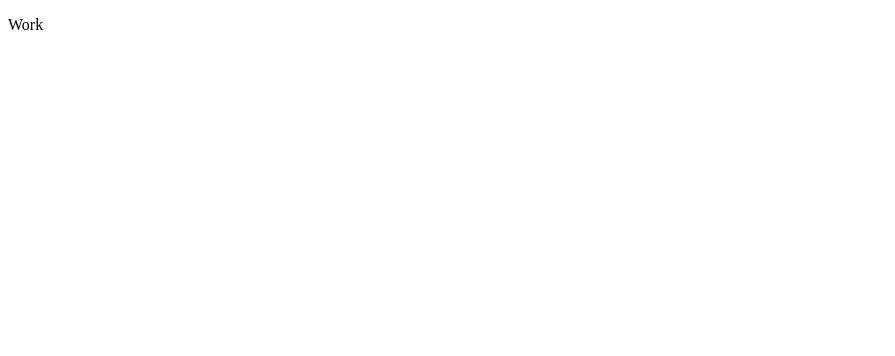
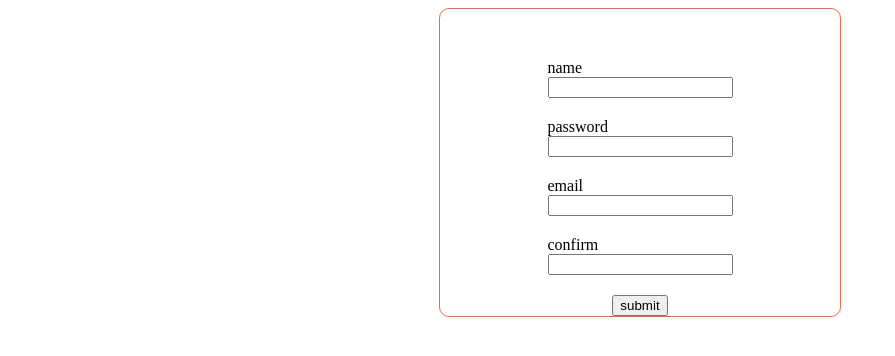
Before and after one commit to Karlsoninit/bootcamp14, a React (Create React App) app: page / in a window 1280 px wide. Shown: the top 356 px of the page, without its empty margins (0-895 px from the left). Built offline with nearby package versions, Linux system fonts and the light colour scheme.

Commit message:
done teach module 05

```diff
--- a/src/components/App.js
+++ b/src/components/App.js
@@ -1,9 +1,10 @@
 import React from 'react';
+import Task from './Task/Task';
 
 const App = () => {
   return (
     <>
-      <p>Work</p>
+      <Task />
     </>
   );
 };
--- /dev/null
+++ b/src/components/Task/Task.js
@@ -0,0 +1,12 @@
+import React, { Component } from 'react';
+import TaskForm from '../TaskForm/TaskForm';
+
+class Task extends Component {
+  state = {};
+
+  render() {
+    return <TaskForm />;
+  }
+}
+
+export default Task;
--- /dev/null
+++ b/src/components/TaskForm/TaskForm.js
@@ -0,0 +1,64 @@
+import React, { Component } from 'react';
+import css from './TaskForm.module.css';
+import TaskInput from '../TaskInput/TaskInput';
+
+const INITIAL_STATE = {
+  name: '',
+  password: '',
+  email: '',
+  confirm: '',
+};
+
+const KEY = {
+  name: 'name',
+  password: 'password',
+  email: 'email',
+  confirm: 'confirm',
+};
+
+class TaskForm extends Component {
+  state = { ...INITIAL_STATE };
+
+  handleChange = evt => {
+    const { name } = evt.target;
+    this.setState({ [name]: evt.target.value });
+  };
+
+  handleSubmit = evt => {
+    evt.preventDefault();
+    console.log(this.state);
+    this.setState({ ...INITIAL_STATE });
+  };
+
+  render() {
+    const { name, password, email, confirm } = this.state;
+    return (
+      <form onSubmit={this.handleSubmit} className={css.formContainer}>
+        <TaskInput
+          handleChange={this.handleChange}
+          name={KEY.name}
+          value={name}
+        />
+        <TaskInput
+          handleChange={this.handleChange}
+          name={KEY.password}
+          value={password}
+        />
+        <TaskInput
+          handleChange={this.handleChange}
+          name={KEY.email}
+          value={email}
+        />
+        <TaskInput
+          handleChange={this.handleChange}
+          name={KEY.confirm}
+          value={confirm}
+        />
+
+        <button type="submit">submit</button>
+      </form>
+    );
+  }
+}
+
+export default TaskForm;
--- /dev/null
+++ b/src/components/TaskForm/TaskForm.module.css
@@ -0,0 +1,10 @@
+.formContainer {
+  display: flex;
+  flex-direction: column;
+  width: 400px;
+  align-items: center;
+  margin: auto;
+  border: 1px solid tomato;
+  padding: 50px 0 0 0;
+  border-radius: 10px;
+}
--- /dev/null
+++ b/src/components/TaskInput/TaskInput.js
@@ -0,0 +1,25 @@
+import React from 'react';
+import ProppTypes from 'prop-types';
+import css from './TaskInput.module.css';
+
+const TaskInput = ({ handleChange, name, value }) => (
+  // eslint-disable-next-line jsx-a11y/label-has-associated-control
+  <label className={css.labelGroup}>
+    {name}
+    <input
+      onChange={handleChange}
+      className={css.input}
+      type="text"
+      name={name}
+      value={value}
+    />
+  </label>
+);
+
+TaskInput.propTypes = {
+  handleChange: ProppTypes.func.isRequired,
+  name: ProppTypes.string.isRequired,
+  value: ProppTypes.string.isRequired,
+};
+
+export default TaskInput;
--- /dev/null
+++ b/src/components/TaskInput/TaskInput.module.css
@@ -0,0 +1,8 @@
+.input {
+  margin-bottom: 20px;
+}
+
+.labelGroup {
+  display: flex;
+  flex-direction: column;
+}
```
